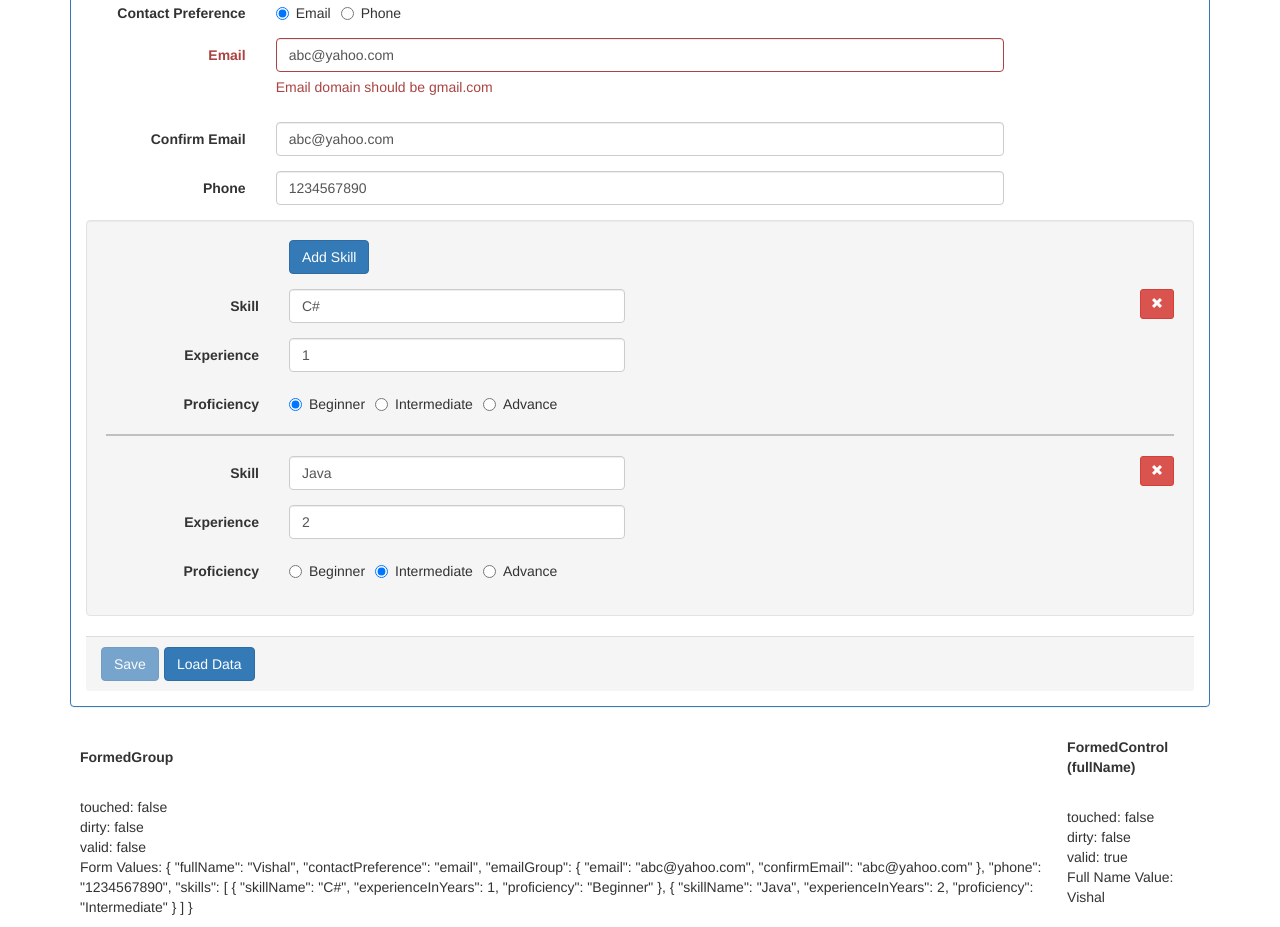
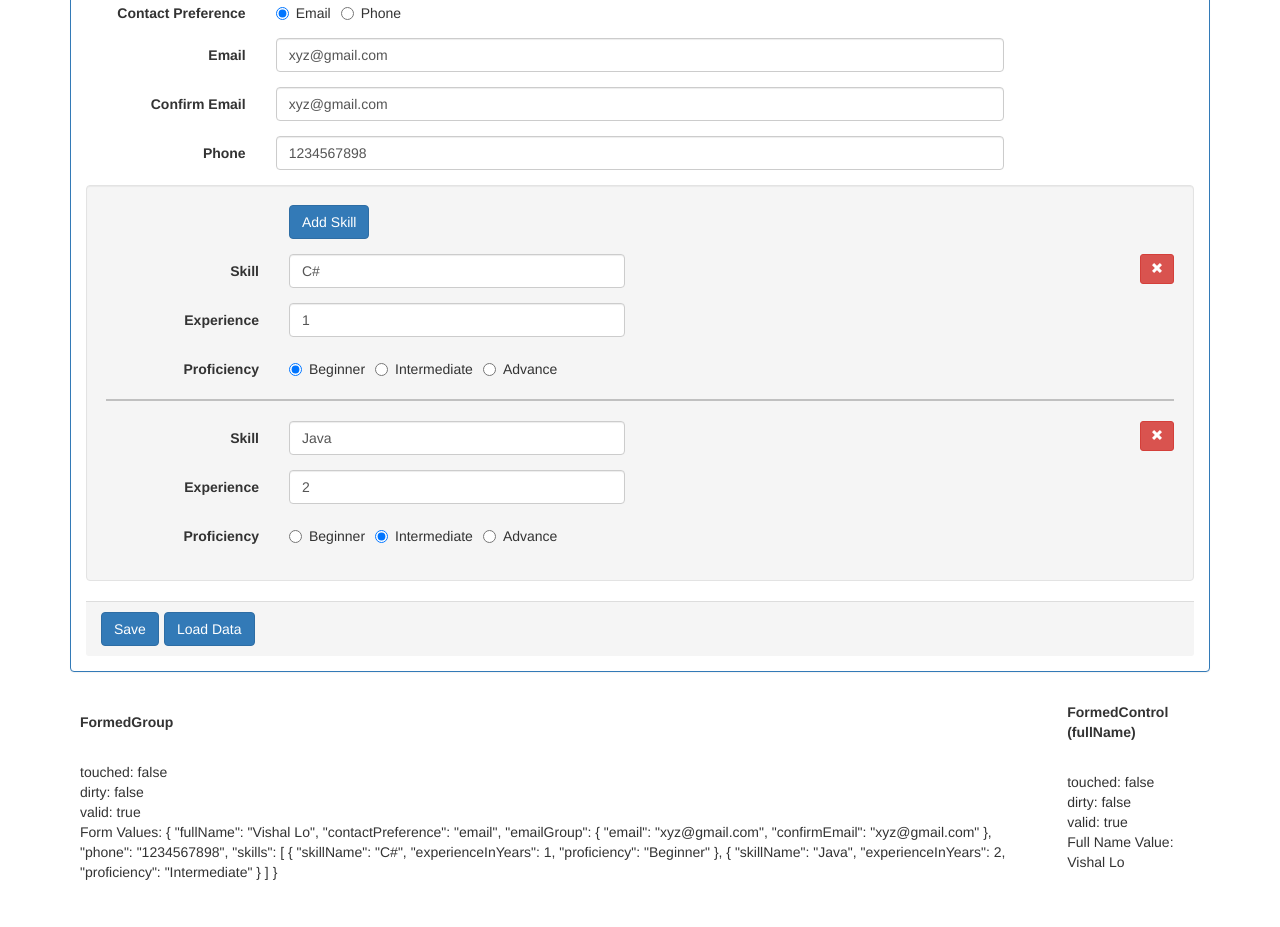
Before and after one commit to vishallotlikar/Angular8, an Angular app: page /edit/1 in a window 1280 px wide. Shown: the part 180-1107 px from the top of the page. After the commit the page ends 1072 px from the top, so only its background shows below. Built offline with nearby package versions, Linux system fonts and the light colour scheme; data requests are answered from the project's data file.

Commit message:
Reactive forms put example

```diff
--- a/db.json
+++ b/db.json
@@ -2,10 +2,10 @@
   "employees": [
     {
       "id": 1,
-            "fullName": "Vishal",
+      "fullName": "Vishal Lo",
       "contactPreference": "email",
-            "email": "abc@yahoo.com",
-            "phone": "1234567890",
+      "email": "xyz@gmail.com",
+      "phone": "1234567898",
       "skills": [
         {
           "skillName": "C#",
--- a/src/app/employee/create-employee.component.ts
+++ b/src/app/employee/create-employee.component.ts
@@ -6,6 +6,7 @@ import { ActivatedRoute } from '@angular/router'
 import { EmployeeService } from './employee.service'
 import { IEmployee } from './IEmployee'
 import { ISkill } from './ISkill'
+import { Router } from '@angular/router';
 
 @Component({
   selector: 'app-create-employee',
@@ -14,6 +15,7 @@ import { ISkill } from './ISkill'
 })
 export class CreateEmployeeComponent implements OnInit {
   employeeForm: FormGroup;
+  employee: IEmployee;
   //fullNameLength = 0;
 
   validationMessages = {
@@ -43,7 +45,8 @@ export class CreateEmployeeComponent implements OnInit {
 
   constructor(private fb: FormBuilder,
               private route: ActivatedRoute,
-              private employeeService: EmployeeService) { }
+              private employeeService: EmployeeService,
+              private router: Router) { }
 
   ngOnInit() {
     // this.employeeForm = new FormGroup({
@@ -93,7 +96,10 @@ export class CreateEmployeeComponent implements OnInit {
 
   getEmployee(id: number) {
     this.employeeService.getEmployee(id).subscribe(
-      (employee: IEmployee) => this.editEmployee(employee),
+      (employee: IEmployee) => {
+        this.editEmployee(employee);
+        this.employee = employee;
+      },
       (err: any) => console.log(err)
     );
   }
@@ -204,8 +210,20 @@ export class CreateEmployeeComponent implements OnInit {
     console.log(this.employeeForm.controls.fullName.touched)
     console.log(this.employeeForm.get("fullName").value) */
 
+    this.mapFormValuesToEmployeeModel();
+    this.employeeService.updateEmployee(this.employee).subscribe(
+      () => this.router.navigate(['list']),
+      (err: any) => console.log(err)
+    );
   }
 
+  mapFormValuesToEmployeeModel() {
+    this.employee.fullName = this.employeeForm.value.fullName;
+    this.employee.contactPreference = this.employeeForm.value.contactPreference;
+    this.employee.email = this.employeeForm.value.emailGroup.email;
+    this.employee.phone = this.employeeForm.value.phone;
+    this.employee.skills = this.employeeForm.value.skills;
+  }
 }
 
 function emailDomain(control: AbstractControl): { [key: string]: any } | null {
```
Lines whose indentation alone changed are shown as unchanged.
